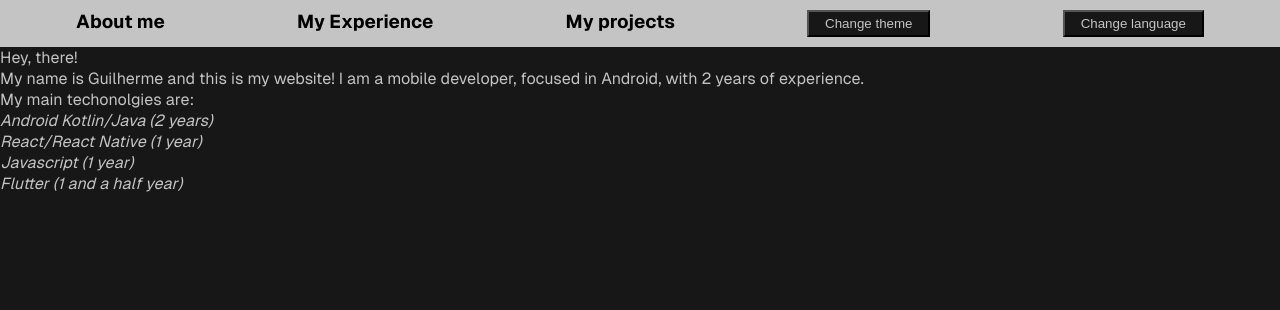
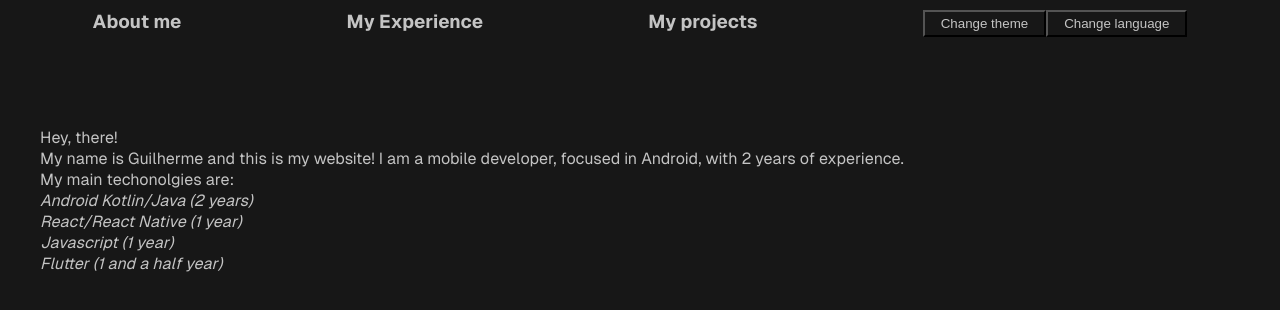
Before and after one commit to gcomartins/my-website, a Next.js app: page /my-website/ in a window 1280 px wide. Shown: the top 310 px of the page. Built offline with nearby package versions, Linux system fonts and the light colour scheme.

Commit message:
Upgrading MyNavBar

```diff
--- a/src/app/components/navbar/myNavbar.tsx
+++ b/src/app/components/navbar/myNavbar.tsx
@@ -1,4 +1,4 @@
-import React from 'react';
+import React, { CSSProperties } from 'react';
 import ThemeVariation from '../../theme/theme';
 import MyButton from '../button/myButton';
 import Intl from '@/app/intl/language';
@@ -11,7 +11,7 @@ interface MyNavBarProps {
 }
 
 const MyNavBar: React.FC<MyNavBarProps> = (props: MyNavBarProps) => {
-    const {theme, switchTheme, switchLanguage, intl} = props
+    const { theme, switchTheme, switchLanguage, intl } = props
     const scrollToSection = (id: string) => {
         const section = document.getElementById(id);
         if (section) {
@@ -19,15 +19,33 @@ const MyNavBar: React.FC<MyNavBarProps> = (props: MyNavBarProps) => {
         }
     };
 
+    const myStyles = handleStyles(theme)
     return (
-        <nav style={{ width: '100vw', display: 'flex', justifyContent: 'space-around', padding: '10px', backgroundColor: theme.getForegroundColor() }}>
-            <h3 onClick={() => scrollToSection('aboutMe')}>{intl.getAboutMeLabel()}</h3>
-            <h3 onClick={() => scrollToSection('aboutMe')}>{intl.getMyExperienceLabel()}</h3>
-            <h3 onClick={() => scrollToSection('aboutMe')}>{intl.getMyProjectsLabel()}</h3>
-            <MyButton theme={theme} label={intl.getChangeThemeLabel()} onClick={switchTheme} />
-            <MyButton theme={theme} label={intl.getChangeLanguageLabel()} onClick={switchLanguage} />
+        <nav style={myStyles.navbar}>
+            <h3 style={myStyles.label} onClick={() => scrollToSection('#aboutMe')}>{intl.getAboutMeLabel()}</h3>
+            <h3 style={myStyles.label} onClick={() => scrollToSection('#myExperience')}>{intl.getMyExperienceLabel()}</h3>
+            <h3 style={myStyles.label} onClick={() => scrollToSection('#myProjects')}>{intl.getMyProjectsLabel()}</h3>
+            <div>
+                <MyButton theme={theme} label={intl.getChangeThemeLabel()} onClick={switchTheme} />
+                <MyButton theme={theme} label={intl.getChangeLanguageLabel()} onClick={switchLanguage} />
+            </div>
         </nav>
     );
 };
 
+const handleStyles: (theme: ThemeVariation) => Record<string, CSSProperties> = (theme: ThemeVariation) => {
+    return {
+        navbar: {
+            width: '100vw',
+            display: 'flex',
+            justifyContent: 'space-around',
+            padding: '10px',
+            backgroundColor: theme.getBackgroundColor()
+        },
+        label: {
+            color: theme.getForegroundColor()
+        }
+    }
+}
+
 export default MyNavBar;
--- a/src/app/page.tsx
+++ b/src/app/page.tsx
@@ -35,6 +35,7 @@ export default function Home() {
   const switchLanguage = () => setIsEnglish(!isEnglish)
   const switchTheme = () => setThemeVariation(themeVariation === 1 ? 0 : themeVariation + 1)
 
+  const myStyles = handleStyles(theme)
   return (
     <>
       <Head>
@@ -45,24 +46,35 @@ export default function Home() {
         <meta property='og:url' content='https://gcomartins.github.io/my-website/' />
         <meta property='og:type' content='website' />
       </Head>
-      <div style={{ backgroundColor: theme.getBackgroundColor(), transition: "0.7s" }} className={styles.page}>
+      <div style={myStyles.page} className={styles.page}>
         <MyNavBar theme={theme} intl={intl} switchLanguage={switchLanguage} switchTheme={switchTheme} />
+        <div style={myStyles.content}>
           <p style={{ color: theme.getForegroundColor() }}>{intl.getTitle()}</p>
           <p style={{ color: theme.getForegroundColor() }}>{intl.getDescription()}</p>
           <p style={{ color: theme.getForegroundColor() }}>{intl.getMyMainTechnologies()}</p>
-        <ul style={myStyles(theme).list} className={styles.list}>
+          <ul style={myStyles.list} className={styles.list}>
             <i>{intl.getFirstTechLabel()}</i>
             <i>{intl.getSecondTechLabel()}</i>
             <i>{intl.getThirdTechLabel()}</i>
             <i>{intl.getFourthTechLabel()}</i>
           </ul>
         </div>
+      </div>
     </>
   );
 }
 
-const myStyles: (theme: ThemeVariation) => Record<string, CSSProperties> = (theme: ThemeVariation) => {
+const handleStyles: (theme: ThemeVariation) => Record<string, CSSProperties> = (theme: ThemeVariation) => {
   return {
+    page: {
+      backgroundColor: theme.getBackgroundColor(),
+      transition: "0.7s",
+    },
+    content: {
+      paddingLeft: "40px",
+      paddingRight: "40px",
+      paddingTop: "80px"
+    },
     list: {
       color: theme.getForegroundColor(),
       display: 'flex',
```
Lines whose indentation alone changed are shown as unchanged.
